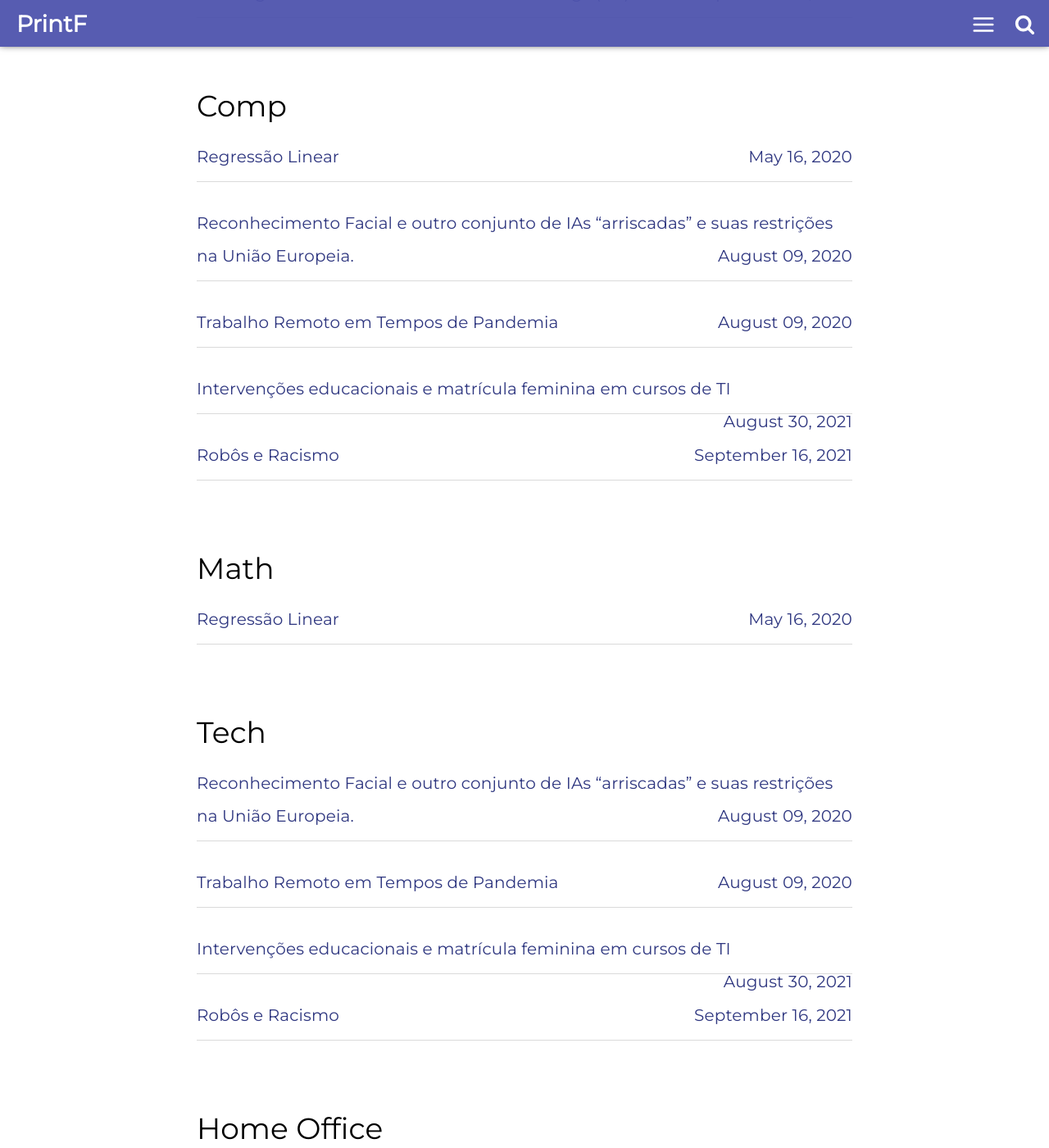
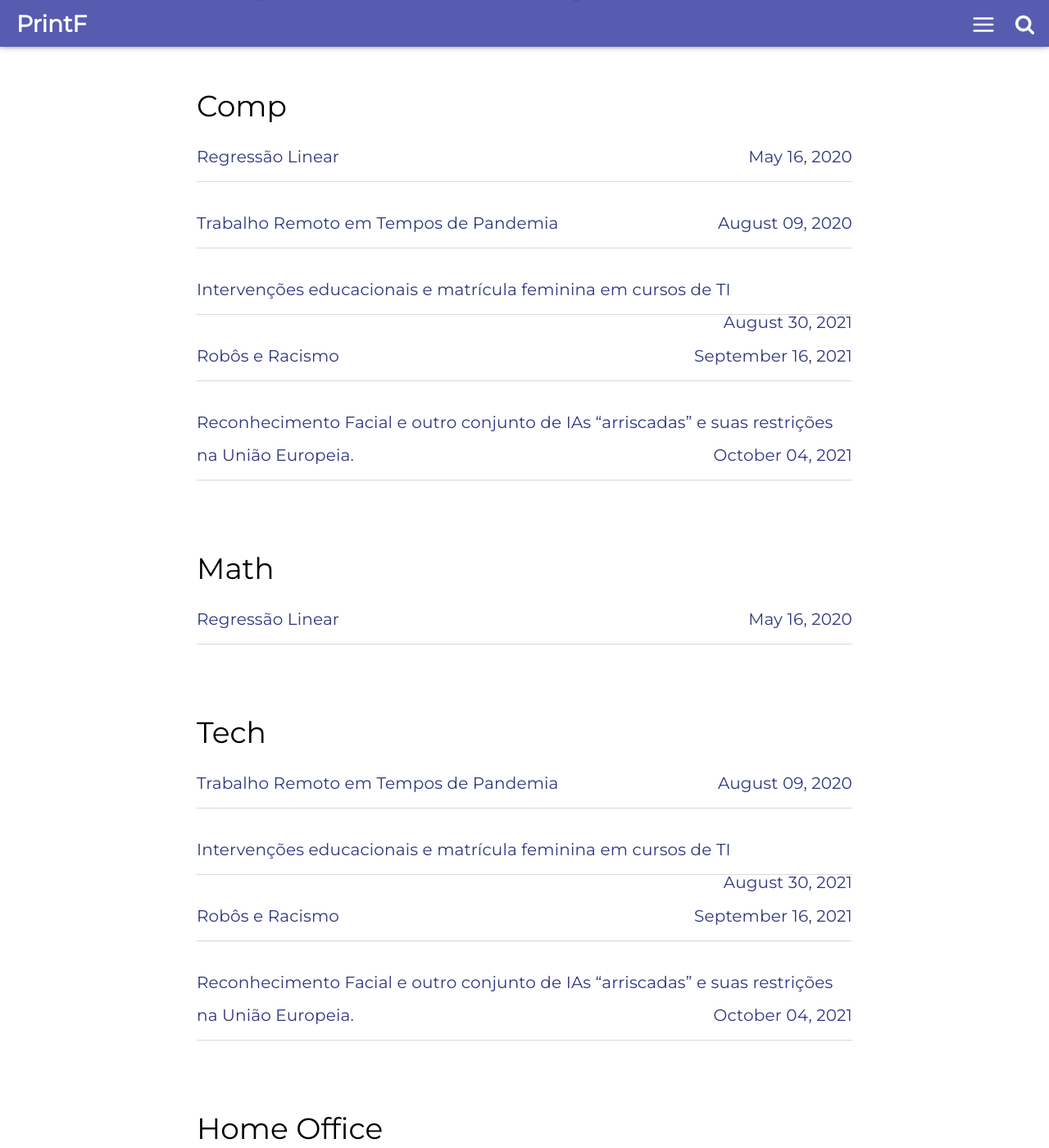
Before and after one commit to comppet/PrintF, a Jekyll site: the page built from tags.html, in a window 1280 px wide and 1400 px high, scrolled down 3058 px. Shown: the whole window at 82% size. Built offline with Jekyll 4.4.1, drawn with Linux system fonts in a browser that asks for light colours; nearby versions of some CDN libraries; some of the changed text lies outside the part shown.

Commit message:
Update from Forestry.io comppet.ufu@gmail.com updated _posts/2020-08-08-reconhecimento-facial-e-outro-conjunto-de-ias.md

```diff
--- a/_posts/2020-08-08-reconhecimento-facial-e-outro-conjunto-de-ias.md
+++ b/_posts/2020-08-08-reconhecimento-facial-e-outro-conjunto-de-ias.md
@@ -1,7 +1,7 @@
 ---
 layout: post
 comments: true
-date: 2020-08-08 22:45:00 -0300
+date: 2021-10-04 00:00:00 -0300
 author-post: Rodrigo Zamboni
 title: Reconhecimento Facial e outro conjunto de IAs “arriscadas” e suas restrições
   na União Europeia.
```
